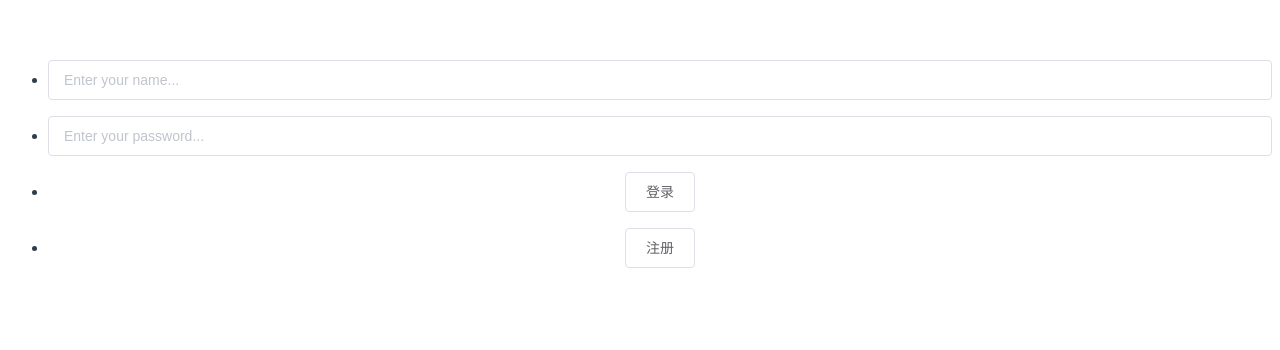
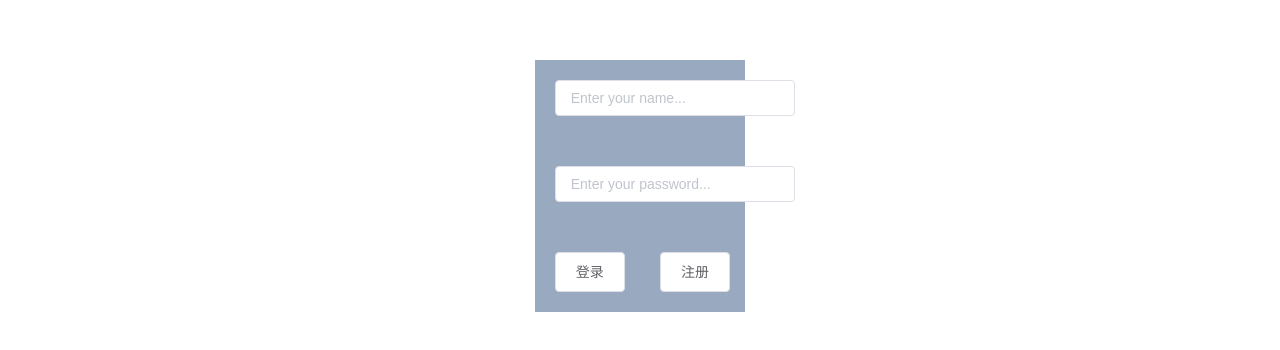
Before and after one commit to voldemortX/Agile, a Vue app in the folder frontend/: page /#/ in a window 1280 px wide. Shown: the top 350 px of the page. Built offline with nearby package versions, Linux system fonts and the light colour scheme.

Commit message:
Login writtern by element

```diff
--- a/frontend/src/router.js
+++ b/frontend/src/router.js
@@ -1,6 +1,7 @@
 import Vue from 'vue'
 import Router from 'vue-router'
 import Login from './views/Login.vue'
+import MainPage from './views/MainPage.vue'
 
 Vue.use(Router)
 
@@ -10,6 +11,11 @@ export default new Router({
       path: '/',
       name: 'login',
       component: Login
+    },
+    {
+      path: '/main',
+      name: 'mainPage',
+      component: MainPage
     }
   ]
 })
--- a/frontend/src/views/Login.vue
+++ b/frontend/src/views/Login.vue
@@ -1,30 +1,37 @@
 <template>
     <div>
-        <ul>
-            <li>
-                <el-input v-model="username" placeholder="Enter your name..."></el-input>
-            </li>
-        </ul>
-        <ul>
-            <li>
-                <el-input v-model="password" type="password" placeholder="Enter your password..."></el-input>
-            </li>
-        </ul>
-        <ul>
-            <li>
-                <el-button @click=loginClick>登录</el-button>
-            </li>
-
-        </ul>
-        <ul>
-            <li>
-                <el-button @click=registerClick>注册</el-button>
-            </li>
-        </ul>
-
+        <el-row>
+            <el-col :span="10"><div class="grid-content"></div></el-col>
+            <el-col :span="4">
+                <div class="bg-purple-dark">
+                    <el-row>
+                        <div>
+                            <el-input size="medium" v-model="username" placeholder="Enter your name..."></el-input>
+                        </div>
+                    </el-row>
+                    <el-row>
+                        <div>
+                            <el-input size="medium" v-model="password" type="password" placeholder="Enter your password..."></el-input>
+                        </div>
+                    </el-row>
+                    <el-row>
+                        <el-col :span="12">
+                            <div>
+                                <el-button @click=loginClick>登录</el-button>
+                            </div>
+                        </el-col>
+                        <el-col :span="12">
+                            <div>
+                                <el-button @click=registerClick>注册</el-button>
+                            </div>
+                        </el-col>
+                    </el-row>
+                </div>
+            </el-col>
+            <el-col :span="10"><div class="grid-content"></div></el-col>
+        </el-row>
     </div>
 </template>
-
 
 
 <script>
@@ -33,7 +40,7 @@
         data(){
             return{
                 username: "",
-                password: "",
+                password: ""
 
             }
         }
@@ -41,5 +48,31 @@
 </script>
 
 <style scoped>
+    .el-row {
+        margin-bottom: 10px;
+    }
+    .el-col {
+        border-radius: 4px;
+    }
+    .el-input {
+        margin: 20px;
+        width: 240px;
+    }
+    .el-button {
+        margin: 20px;
+    }
+    .bg-purple-dark {
+        background: #99a9bf;
+    }
+    .bg-purple {
+        background: #d3dce6;
+    }
+    .bg-purple-light {
+        background: #e5e9f2;
+    }
+    .grid-content {
+        border-radius: 4px;
+        min-height: 36px;
+    }
 
 </style>
```
